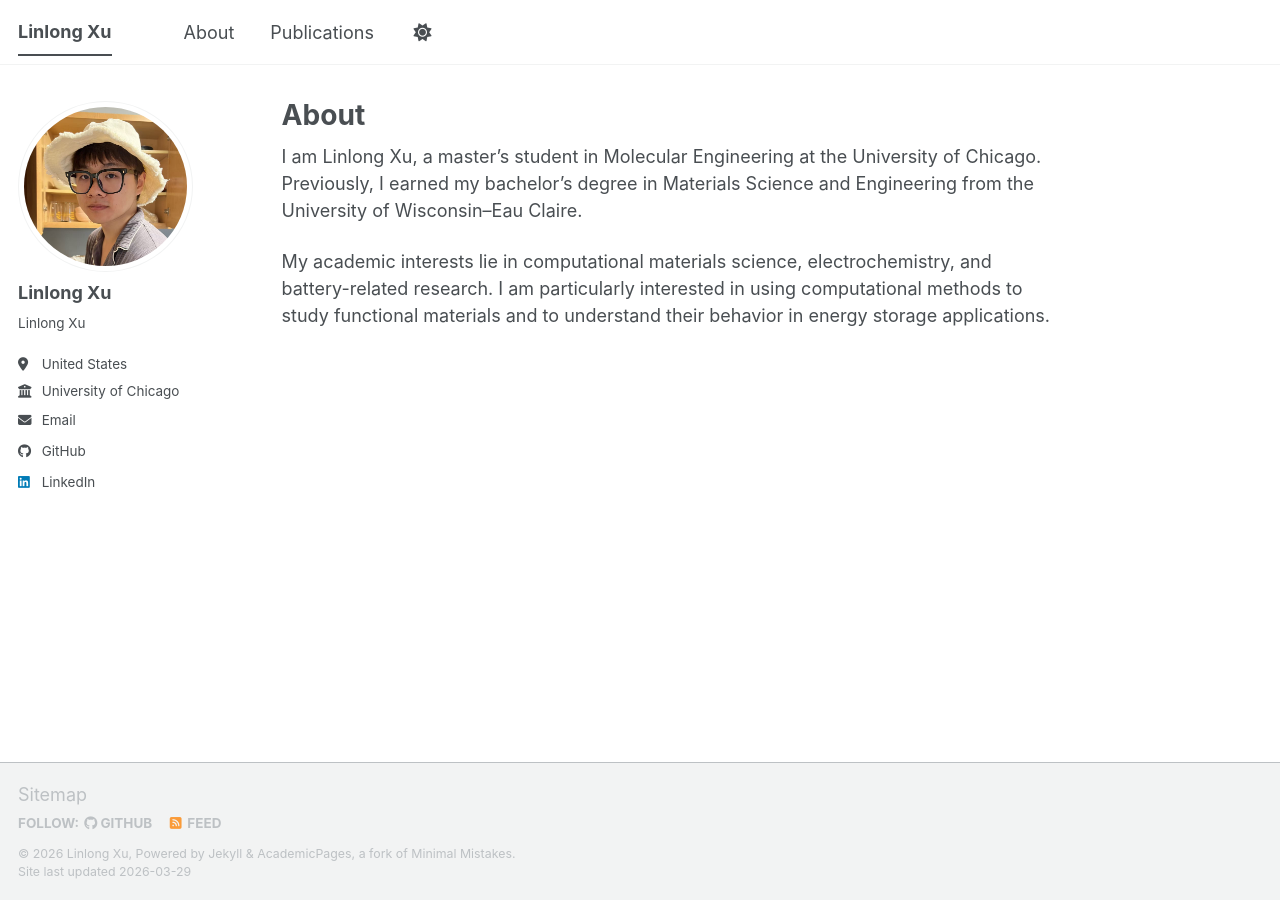
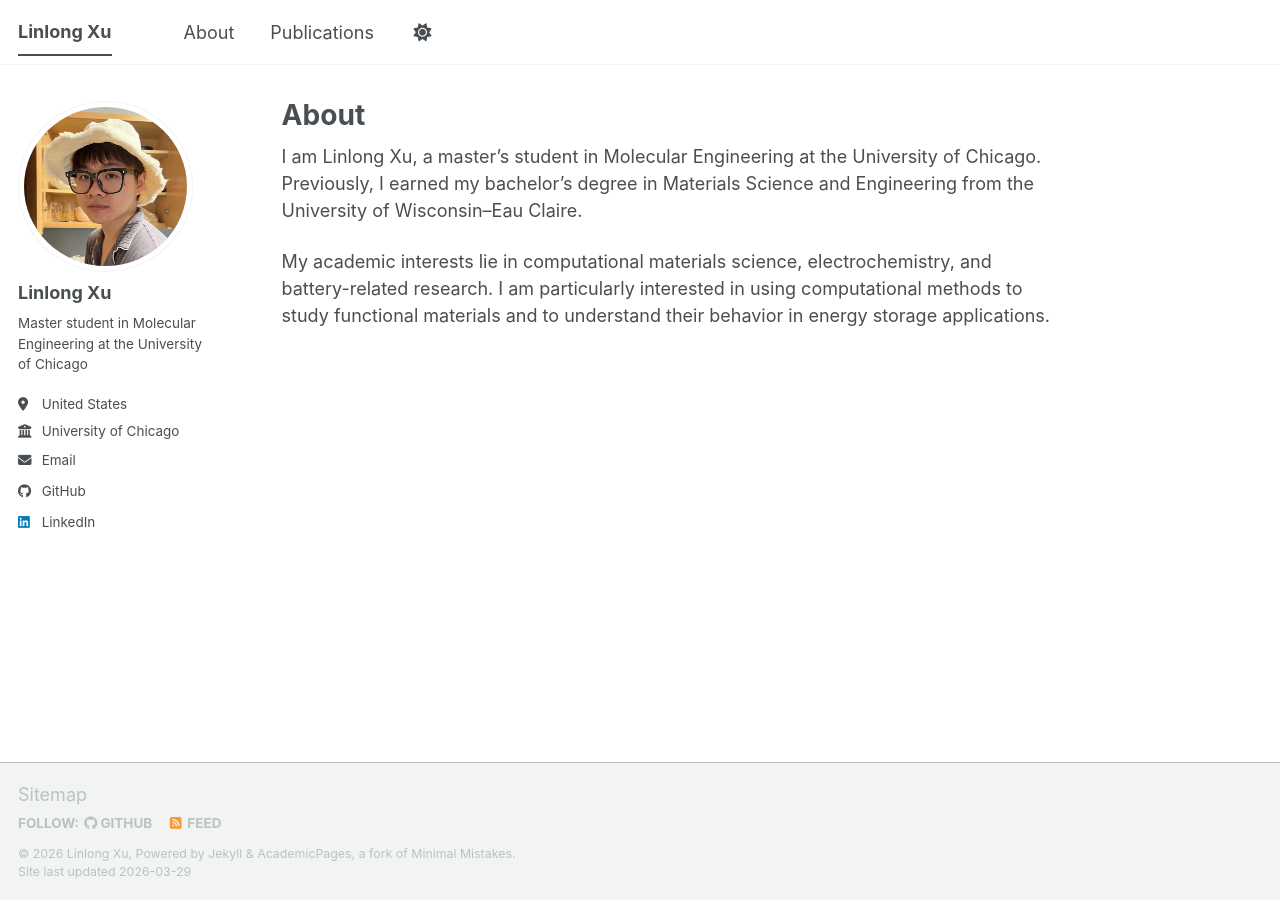
Before and after one commit to linlongxu/linlongxu.github.io, a Jekyll site: the page built from _pages/about.md, in a window 1280 px wide. Built offline with Jekyll 4.4.1, drawn with Linux system fonts in a browser that asks for light colours; a script bundle is joined from its source files by our own code; library files that are not in the unit come from our copies.

Commit message:
Update _config.yml

```diff
--- a/_config.yml
+++ b/_config.yml
@@ -12,7 +12,7 @@ author:
   # Biographic information
   avatar           : "profile.jpg"
   name             : "Linlong Xu"
-  bio              : "Linlong Xu"
+  bio              : "Master student in Molecular Engineering at the University of Chicago"
   location         : "United States"
   employer         : "University of Chicago"
   email            : "simpson1291442489@gmail.com"
```
